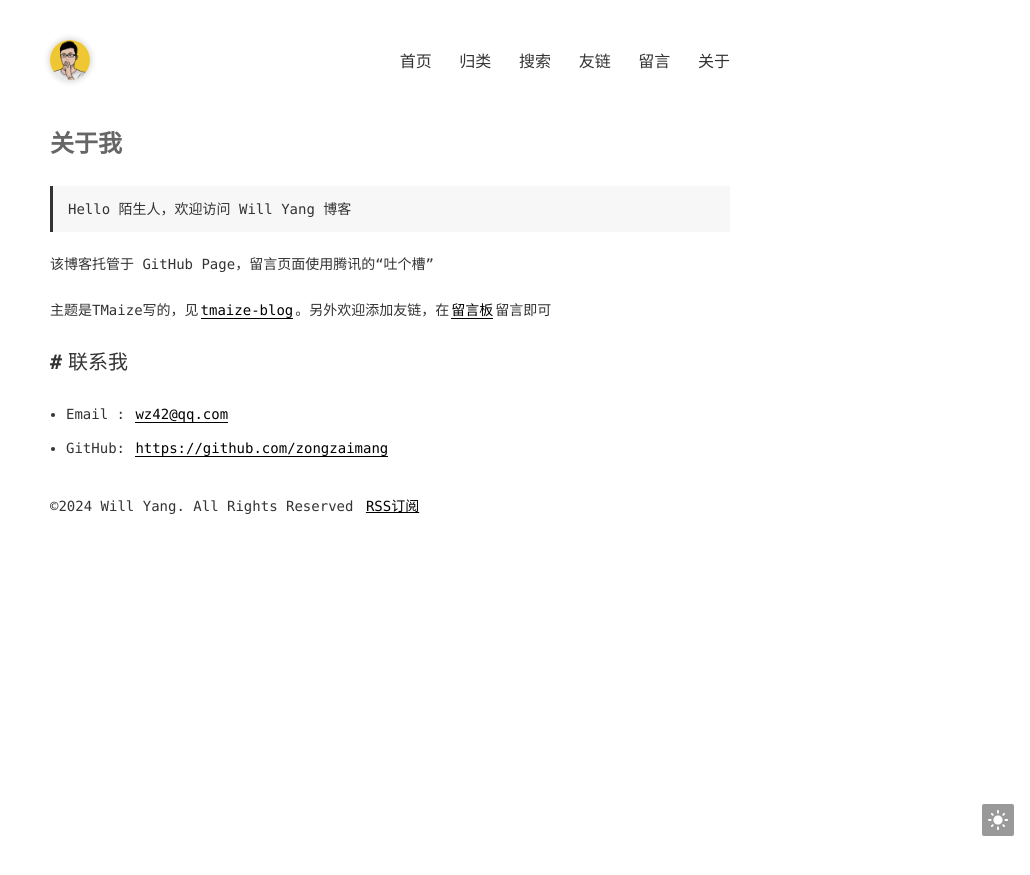
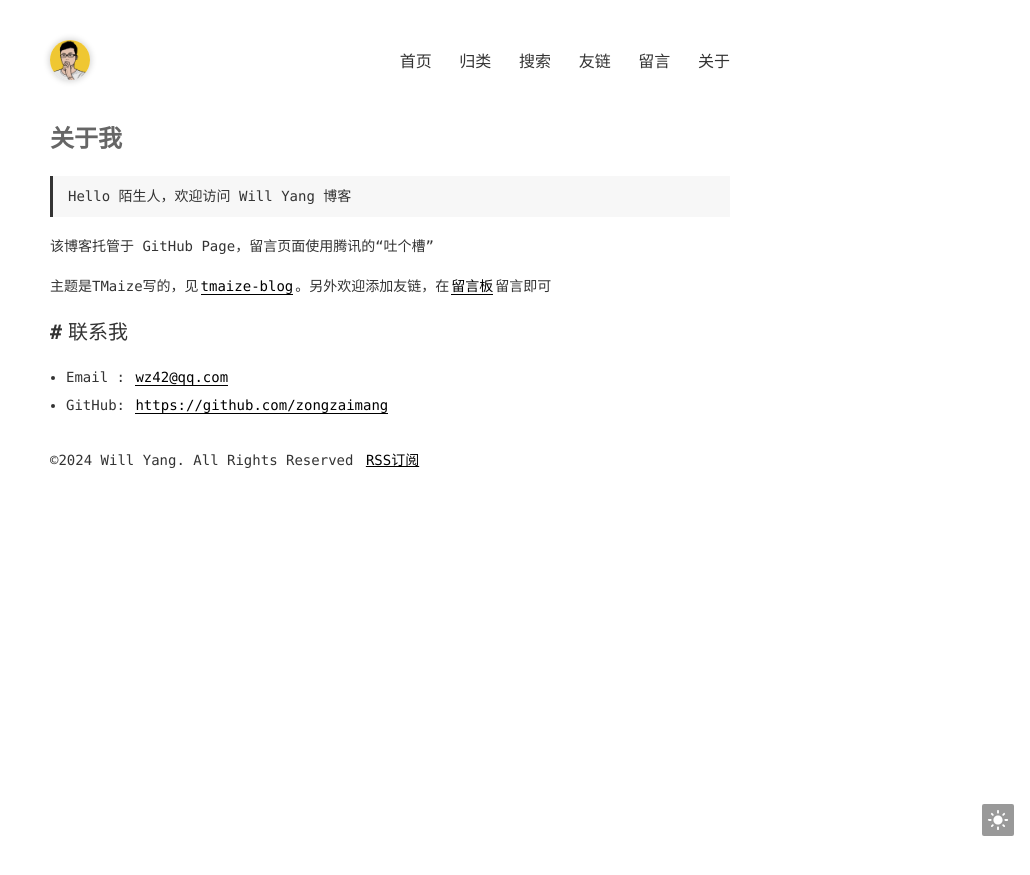
Before and after one commit to zongzaimang/blog.willyang, a Jekyll site: the page built from pages/about.md, in a window 1280 px wide. Shown: the top 875 px of the page, without its empty margins (250-1280 px from the left). Built offline with Jekyll 4.4.1, drawn with Linux system fonts in a browser that asks for light colours.

Commit message:
Update post.css

```diff
--- a/static/css/post.css
+++ b/static/css/post.css
@@ -1,6 +1,6 @@
 .page-post {
   font-size: 14px;
-  line-height: 2;
+  line-height: 1.6;
   word-break: break-all;
 }
 .page-post .title {
```
